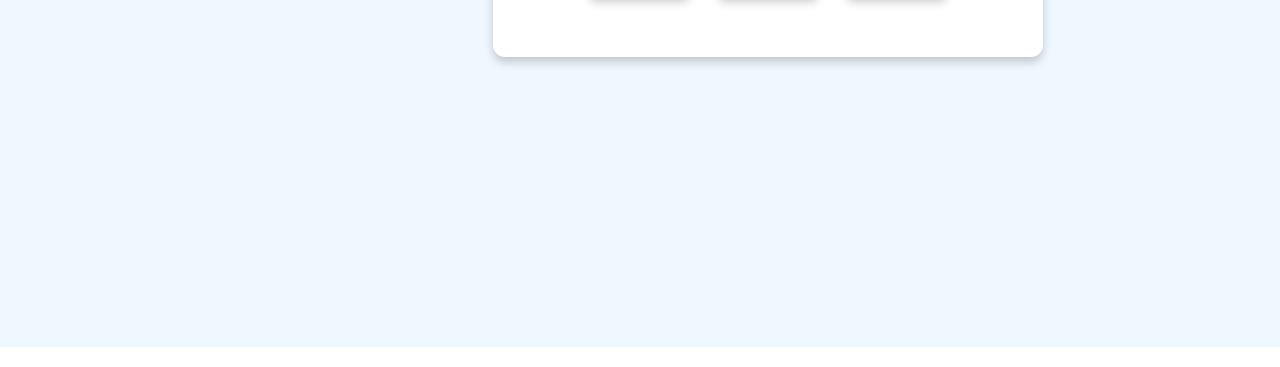
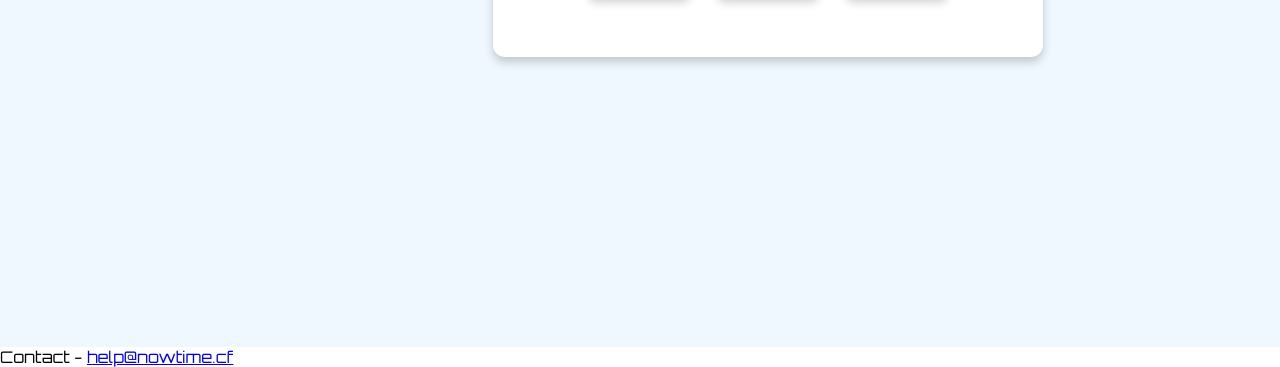
Before and after one commit to Akasuki-1/live-time-web, a plain HTML site: page index.html in a window 1280 px wide. Shown: the part 453-820 px from the top of the page. Drawn offline with Linux system fonts and the light colour scheme.

Commit message:
Update index.html

```diff
--- a/index.html
+++ b/index.html
@@ -43,6 +43,11 @@
     </div>
   </section>
 
+ <footer>
+        <p>Contact - <a href="mailto:help@nowtime.cf"><span>help@nowtime.cf</span></a></p>
+ </footer>
+
+
 
 <!-- partial -->
   <script  src="./script.js"></script>
```
